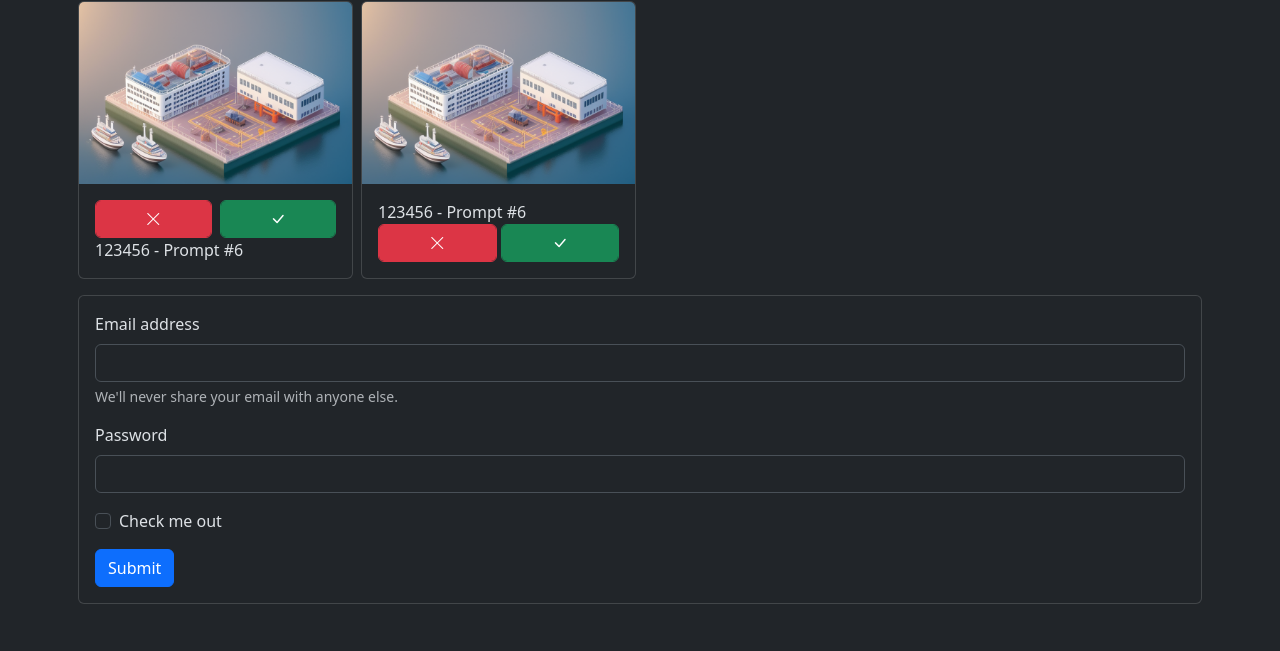
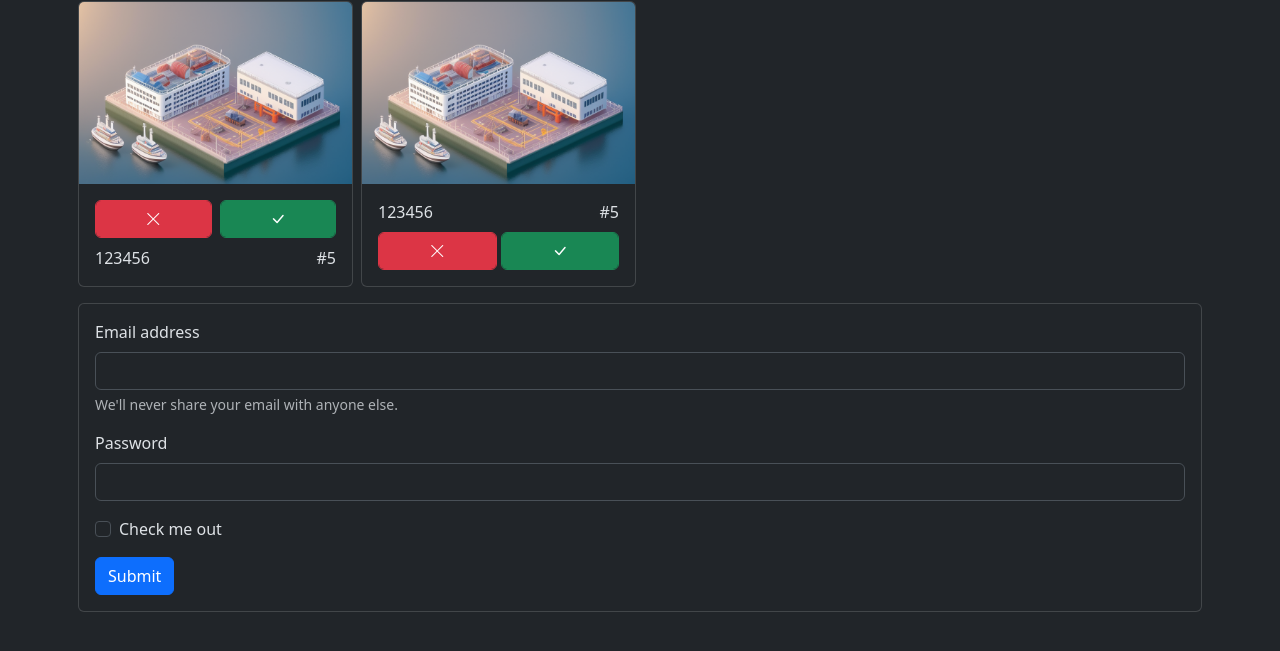
Before and after one commit to ItHasU/eurekai, a plain HTML site: page ui/index.html in a window 1280 px wide. Shown: the part 63-714 px from the top of the page. Drawn offline with nearby package versions, Linux system fonts and the light colour scheme.

Commit message:
Display prompt and seed

```diff
--- a/ui/index.html
+++ b/ui/index.html
@@ -131,8 +131,11 @@
                                         class="bi bi-check-lg"></i></button>
                             </div>
                         </div>
-                        <div class="card-text">
-                            123456 - Prompt #6
+                        <div class="card-text pt-2">
+                            <div class="d-flex justify-content-between">
+                                <div>123456</div>
+                                <div><span data-bs-toggle="tooltip" data-bs-placement="left" data-bs-title="The detail of the prompt ...">#5</span></div>
+                              </div>
                         </div>
                     </div>
                 </div>
@@ -141,8 +144,11 @@
                 <div class="card mb-3">
                     <img class="card-img-top" src="./chantier-naval.png" alt="Card image cap">
                     <div class="card-body">
-                        <div class="card-text">
-                            123456 - Prompt #6
+                        <div class="card-text pb-2">
+                            <div class="d-flex justify-content-between">
+                                <div>123456</div>
+                                <div>#5</div>
+                              </div>
                         </div>
                         <div class="row g-1">
                             <div class="col">
@@ -186,7 +192,10 @@
     <script src="https://cdn.jsdelivr.net/npm/bootstrap@5.3.0-alpha3/dist/js/bootstrap.bundle.min.js"
         integrity="sha384-ENjdO4Dr2bkBIFxQpeoTz1HIcje39Wm4jDKdf19U8gI4ddQ3GYNS7NTKfAdVQSZe"
         crossorigin="anonymous"></script>
-
+    <script>
+        const tooltipTriggerList = document.querySelectorAll('[data-bs-toggle="tooltip"]');
+        const tooltipList = [...tooltipTriggerList].map(tooltipTriggerEl => new bootstrap.Tooltip(tooltipTriggerEl));
+    </script>
 </body>
 
 </html>
```
Also changed, not shown: 1 other file.
